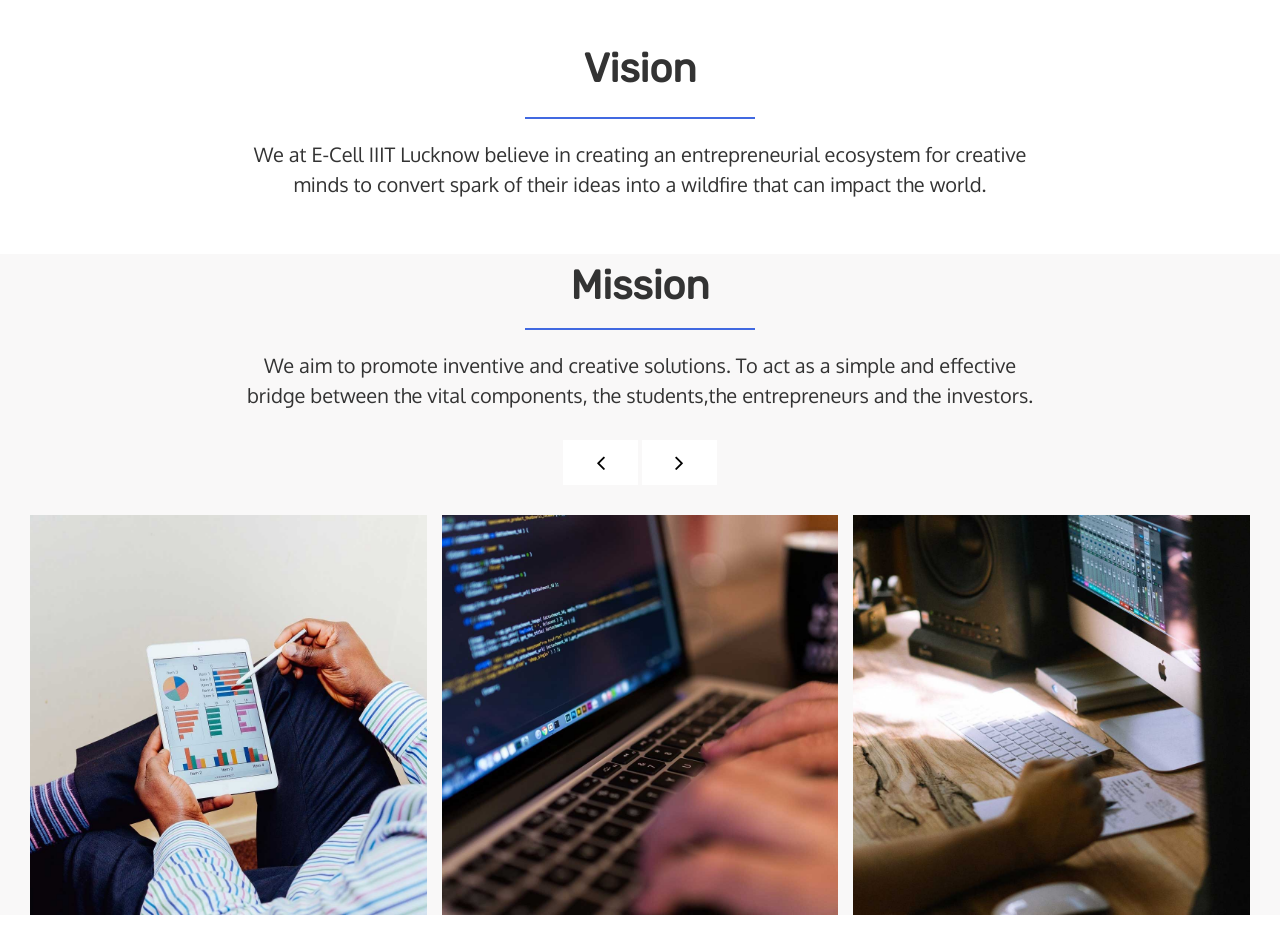
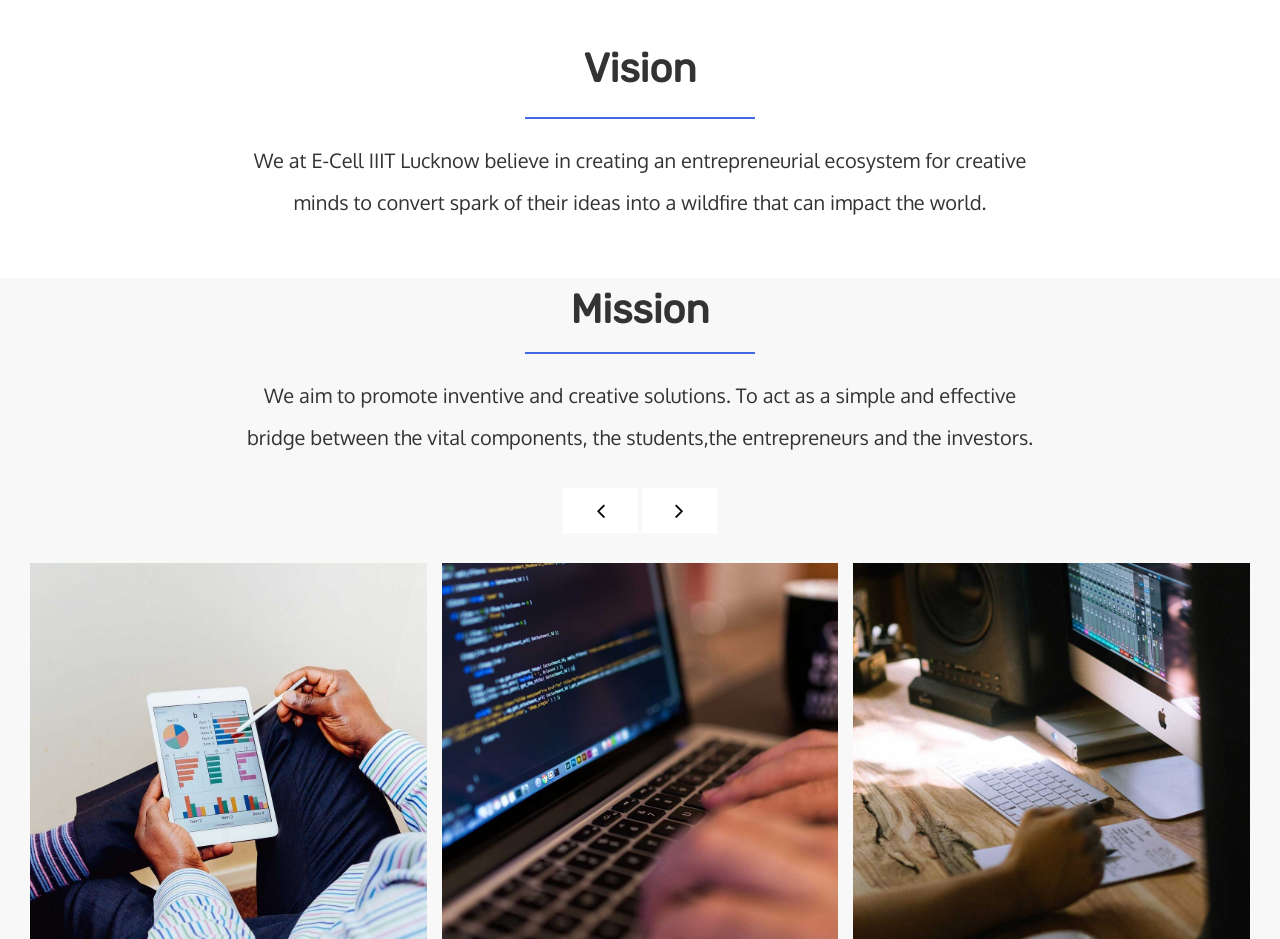
Before and after one commit to enigmatic241/eCell, a plain HTML site: page index.html in a window 1280 px wide. Shown: the part 820-1759 px from the top of the page. Drawn offline with nearby package versions, Linux system fonts and the light colour scheme; a web font is replaced by a local one.

Commit message:
Improved typography by adding line height

```diff
--- a/assets/css/style.css
+++ b/assets/css/style.css
@@ -1181,7 +1181,7 @@ blockquote {
 
 .section-text {
 
-  line-height: 30px; /*change 25 to 30px*/
+  line-height: 42px; /*change 25 to 30px*/
   max-width: 800px;
   margin: 0px auto 5px;
   font-size:20px;
```
Also changed, not shown: teams.html (+0 -8 lines).
